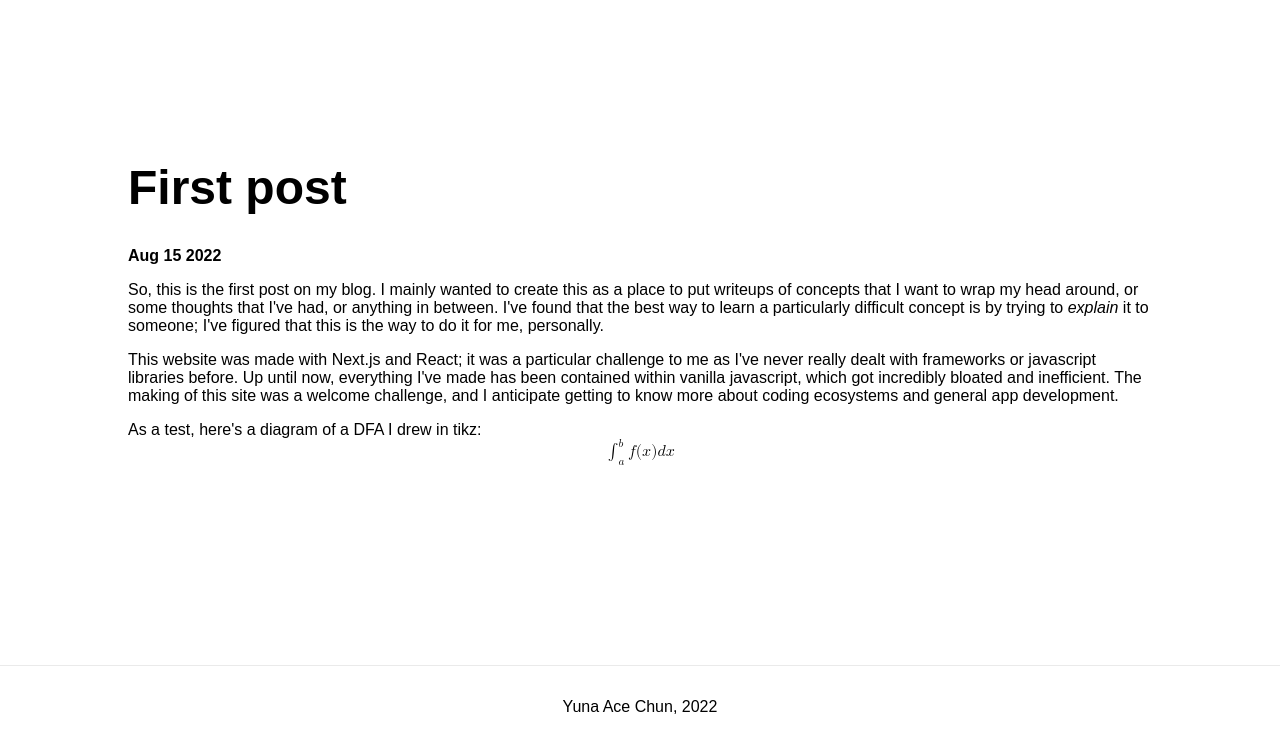
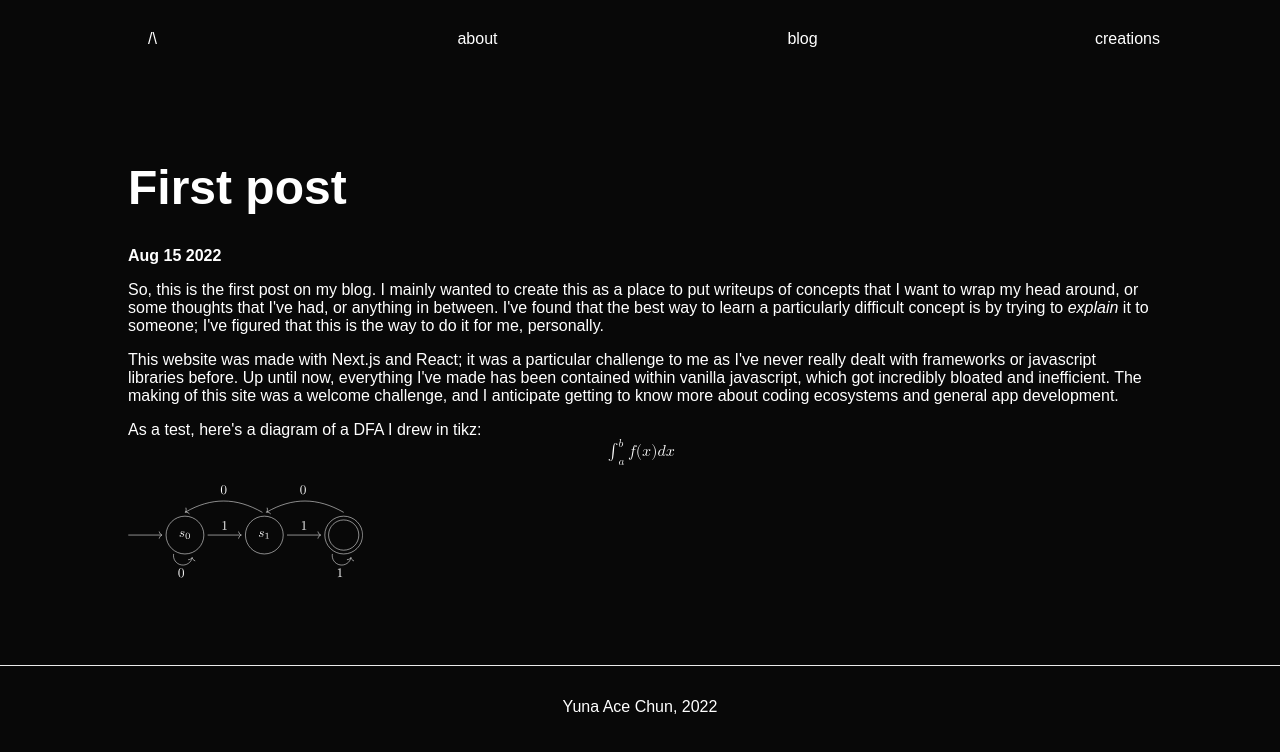
Before and after one commit to cemeterysummoning/website, a Next.js app: page /blog/first-post in a window 1280 px wide. Shown: the top 752 px of the page. Built offline with nearby package versions, Linux system fonts and the light colour scheme.

Commit message:
fixed styles

```diff
--- a/package.json
+++ b/package.json
@@ -16,6 +16,7 @@
     "marked": "^4.1.0",
     "marked-images": "^3.0.0",
     "next": "^12.2.5",
+    "nextjs-katex": "^0.12.0",
     "react": "18.2.0",
     "react-dom": "18.2.0",
     "react-pdf": "^5.7.2",
--- a/pages/blog/[slug].js
+++ b/pages/blog/[slug].js
@@ -3,10 +3,12 @@
 import matter from 'gray-matter'
 import { marked } from 'marked'
 import katex from 'katex'
+import Script from 'next/script'
 
 import Link from 'next/link'
 import styles from '../../styles/Blog.module.css'
 import Image from 'next/image'
+import Head from 'next/head'
 
 const renderer = new marked.Renderer()
 let originParagraph = renderer.paragraph.bind(renderer)
@@ -19,7 +21,7 @@
   for (let i in blockExprArray) {
     const expr = blockExprArray[i]
     const result = renderMathsExpression(expr)
-    console.log(result);
+
     text = text.replace(expr, result)
   }
   for (let i in inlineExprArray) {
@@ -54,20 +56,19 @@
 }
 marked.setOptions({renderer: renderer})
 
-function setImage(parsed_mark) {
-  img_exp = /\!\[\/public\/images\/(.+)\]/g
-}
 
 export default function PostPage({ data: {title, date}, slug, content }) {
     return (
-        <div className={styles.position}>
-            <h1 style={{fontSize: "3em"}}>{title}</h1>
-            <h3 style={{fontSize: "1em"}}>{date}</h3>
-            <div className={styles.postbody}>
-                <div dangerouslySetInnerHTML={{__html: marked.parse(content)}}></div>
+      <>
 
-            </div>
-        </div>
+      <div className={styles.position}>
+          <h1 style={{ fontSize: "3em" }}>{title}</h1>
+          <h3 style={{ fontSize: "1em" }}>{date}</h3>
+          <div className={styles.postbody}>
+            <div dangerouslySetInnerHTML={{ __html: marked.parse(content) }}></div>
+
+          </div>
+        </div></>
     )
 }
 
--- a/styles/globals.css
+++ b/styles/globals.css
@@ -7,11 +7,11 @@
     Ubuntu, Cantarell, Fira Sans, Droid Sans, Helvetica Neue;
 }
 
+
 * {
   box-sizing: border-box;
 }
 
-@media (prefers-color-scheme: dark) {
 html {
   color-scheme: dark;
 }
@@ -19,7 +19,7 @@
   color: white;
   background: #080808;
 }
-}
+
 
 a {
   all: unset;
```
Also changed, not shown: 1 other file (tests, documents, lock files or other folders). Lines whose indentation alone changed are shown as unchanged.
